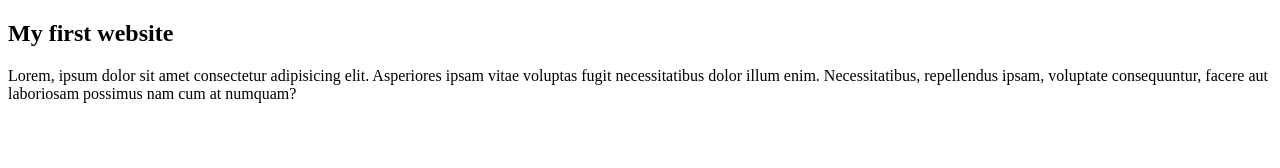
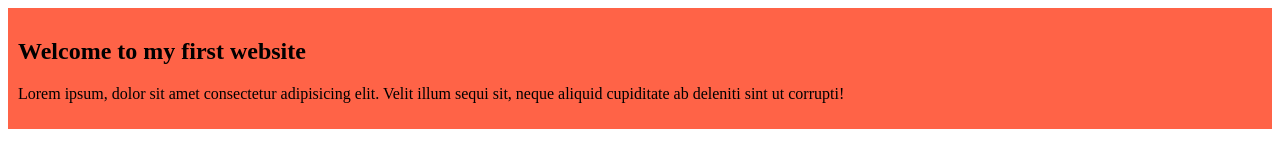
Before and after one commit to iramkhan3464/my-simple-website, a plain HTML site: page index.html in a window 1280 px wide. Drawn offline with Linux system fonts and the light colour scheme.

Commit message:
first commit

```diff
--- a/index.html
+++ b/index.html
@@ -5,8 +5,10 @@
     <meta name="viewport" content="width=device-width, initial-scale=1.0">
     <title>My Simple Website</title>
     <link rel="stylesheet" href="styles/blog.css">
-    <h2>My first website</h2>
-    <p>Lorem, ipsum dolor sit amet consectetur adipisicing elit. Asperiores ipsam vitae voluptas fugit necessitatibus dolor illum enim. Necessitatibus, repellendus ipsam, voluptate consequuntur, facere aut laboriosam possimus nam cum at numquam?</p>
+    <div>
+        <h2>Welcome  to my first website</h2>
+        <p>Lorem ipsum, dolor sit amet consectetur adipisicing elit. Velit illum sequi sit, neque aliquid cupiditate ab deleniti sint ut corrupti!</p>
+    </div>
 </head>
 <body>
 
```
